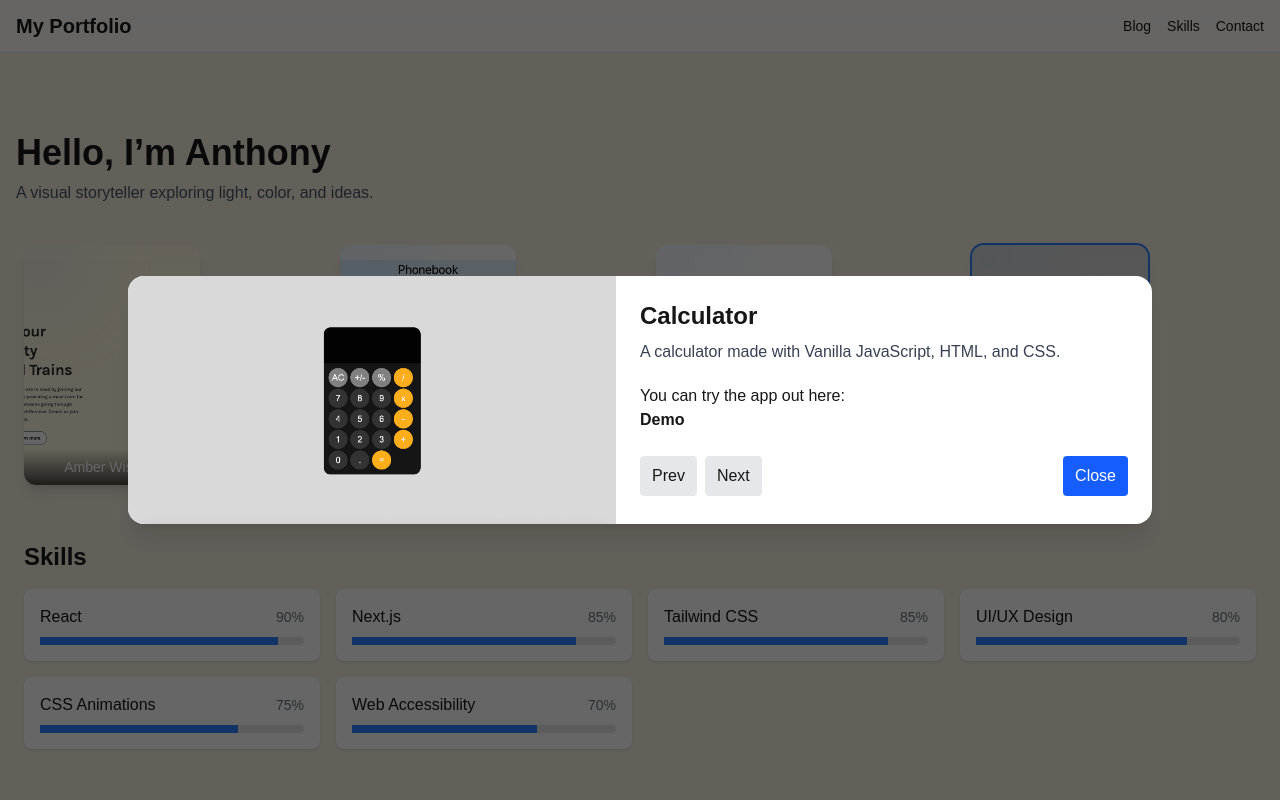
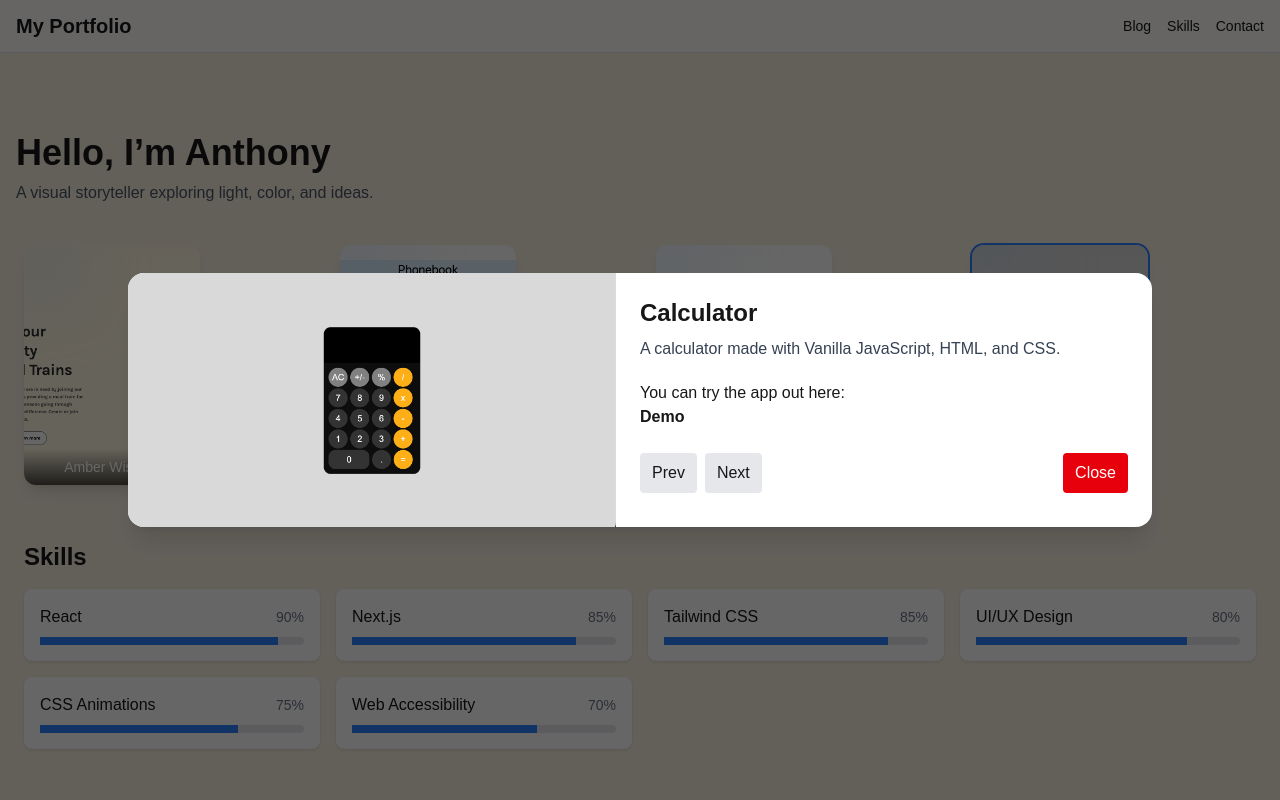
Before and after one commit to anthonbrooks/portfolio, a Next.js app: page / in a window 1280 px wide. Both pictures are taken after typing "Sample", "name@example.com", "Sample" into the empty fields and a click on the button "Calculator". Shown: the top 800 px of the page. Built offline with nearby package versions, Linux system fonts and the light colour scheme.

Commit message:
Enable closing GalleryPost.tsx by clicking outside of card

```diff
--- a/app/data/photos.ts
+++ b/app/data/photos.ts
@@ -26,7 +26,7 @@ export const photos: Photo[] = [
   },
   {
     id: "p4",
-    image: "/images/calculator-screenshot.png",
+    image: "/images/calculator-demo.png",
     title: "Calculator",
     description: "A calculator made with Vanilla JavaScript, HTML, and CSS.",
     link: "https://anthonbrooks.github.io/calculator/",
--- a/components/GalleryPost.tsx
+++ b/components/GalleryPost.tsx
@@ -37,8 +37,12 @@ export default function GalleryPost({
       className="fixed inset-0 z-50 bg-black/60 flex items-center justify-center p-4"
       role="dialog"
       aria-label="Post viewer"
+      onClick={onClose}
     >
-      <div className="bg-white rounded-2xl shadow-xl max-w-5xl w-full overflow-hidden flex flex-col md:flex-row">
+      <div
+        className="bg-white rounded-2xl shadow-xl max-w-5xl w-full overflow-hidden flex flex-col md:flex-row"
+        onClick={(e) => e.stopPropagation()}
+      >
         <div className="w-full md:flex-1 bg-black h-64 md:h-auto">
           <img
             src={post.image}
@@ -72,7 +76,7 @@ export default function GalleryPost({
             </button>
             <button
               onClick={onClose}
-              className="ml-auto px-3 py-2 bg-blue-600 text-white rounded hover:bg-blue-700"
+              className="ml-auto px-3 py-2 bg-red-600 text-white rounded hover:bg-red-700"
               aria-label="Close"
             >
               Close
```
Also changed, not shown: public/images/calculator-demo.png (added).
